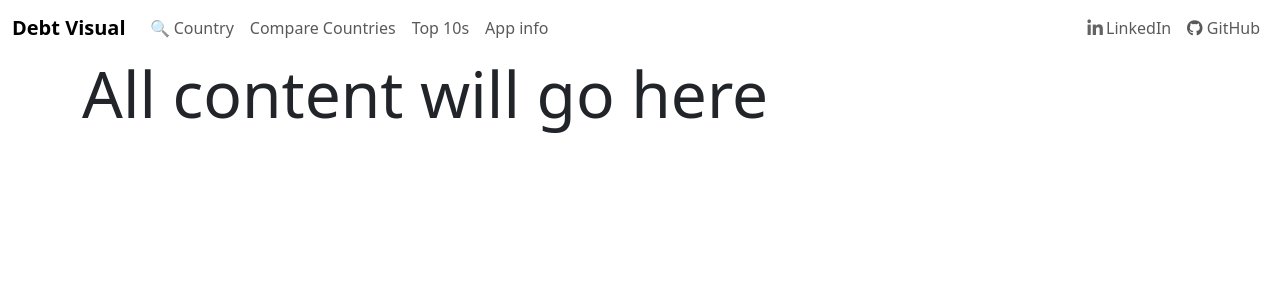
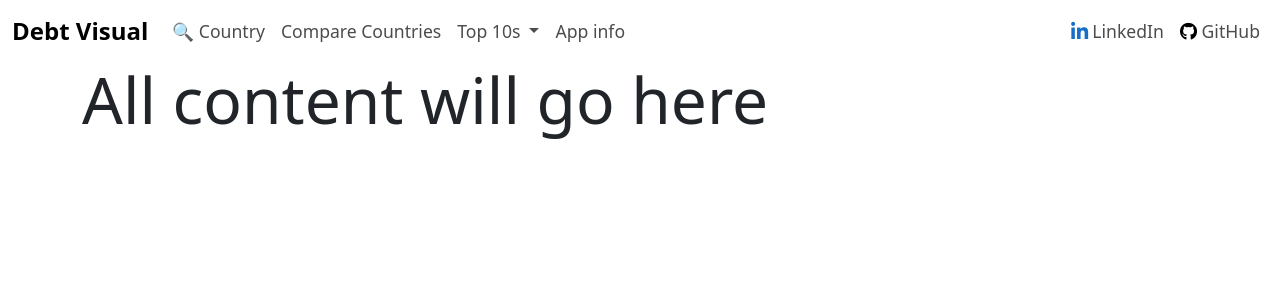
Before and after one commit to ronardcaktus/debt-visual, a Django app: page / in a window 1280 px wide. Shown: the top 300 px of the page. Run offline with Django 3.2, Linux system fonts and the light colour scheme; some libraries are stand-ins or nearby versions.

Commit message:
Improve navbar

```diff
--- a/apps/countries/templates/base.html
+++ b/apps/countries/templates/base.html
@@ -42,8 +42,15 @@
                     <li class="nav-item">
                         <a class="nav-link" href="#" rel="nofollow">Compare Countries</a>
                     </li>
-                    <li class="nav-item">
-                        <a class="nav-link" href="#">Top 10s</a>
+                    <li class="nav-item dropdown">
+                        <a class="nav-link dropdown-toggle" href="#" id="navbarDropdown" role="button"
+                            data-bs-toggle="dropdown" aria-expanded="false">
+                            Top 10s
+                        </a>
+                        <ul class="dropdown-menu" aria-labelledby="navbarDropdown">
+                            <li><a class="dropdown-item" href="#">Top 10 highest debt</a></li>
+                            <li><a class="dropdown-item" href="#">Top 10 lowest debt</a></li>
+                        </ul>
                     </li>
                     <li class="nav-item">
                         <a class="nav-link" href="#">App info</a>
--- a/static/css/styles.css
+++ b/static/css/styles.css
@@ -1,3 +1,20 @@
-#navbar-top-level {
+.navbar-brand {
+    font-size: 1.5rem;
+}
+
+.navbar {
+    font-size: 1.1rem;
     z-index: 2000;
 }
+
+.navbar.navbar-expand-lg.navbar-light li a {
+    color: rgb(78, 75, 75)
+}
+
+.fa-linkedin-in {
+    color: rgb(10, 102, 194);
+}
+
+.fa-github {
+    color: rgb(0, 0, 0)
+}
```
